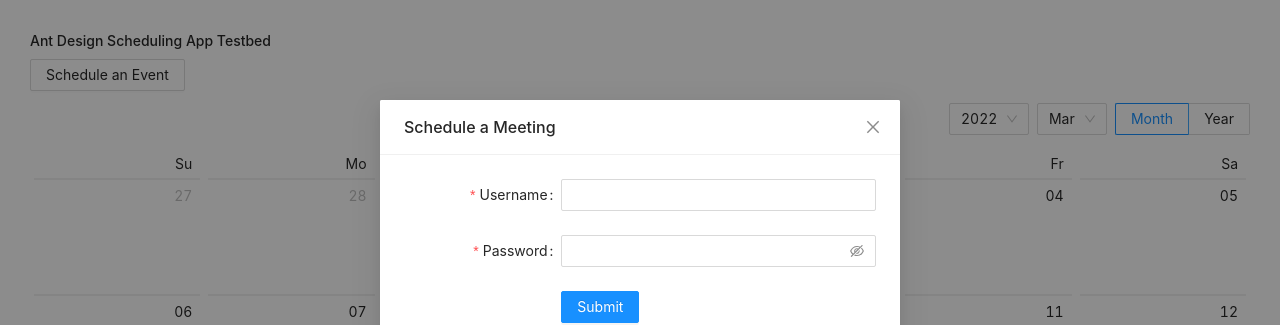
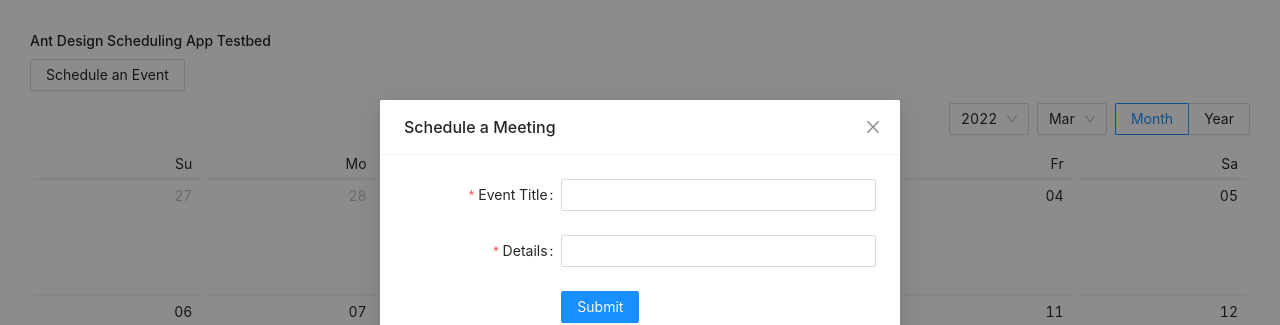
Before and after one commit to paulstgermain/calendar-test, a React (Create React App) app: page / in a window 1280 px wide. Both pictures are taken after a click on the button "Schedule an Event". Shown: the top 325 px of the page. Built offline with nearby package versions, Linux system fonts and the light colour scheme; the HTML template or start-up script is replaced by a standard one.

Commit message:
enables the addition and rendering of new events to the calendar

```diff
--- a/src/App.js
+++ b/src/App.js
@@ -1,4 +1,4 @@
-import React, { useState } from 'react';
+import React, { useState, useEffect } from 'react';
 import './styles/App.css';
 import "antd/dist/antd.css";
 import { Calendar, Modal, Badge, Button } from 'antd';
@@ -56,7 +56,7 @@ function App() {
       <ul className="events">
         {listData.map(item => (
           <span key={item.content}>
-            <Badge status={item.type} text={item.content} onClick={() => showModal(item)} />
+            <Badge status={item.type} text={item.content} onClick={() => showModal(item)} /><br />
           </span>
         ))}
       </ul>
--- a/src/components/ScheduleModal.js
+++ b/src/components/ScheduleModal.js
@@ -13,7 +13,9 @@ export default function ScheduleModal(props) {
   };
 
   const onFinish = (values) => {
+    const newEvent = {...values, date: "17/03/2022", type: "success"};
     console.log("Success:", values);
+    setEventsArr([...eventsArr, newEvent]);
   };
 
   const onFinishFailed = (errorInfo) => {
@@ -38,19 +40,19 @@ export default function ScheduleModal(props) {
           autoComplete="off"
         >
           <Form.Item
-            label="Username"
-            name="username"
-            rules={[{ required: true, message: "Please input your username!" }]}
+            label="Event Title"
+            name="content"
+            rules={[{ required: true, message: "Please input an event title!" }]}
           >
             <Input />
           </Form.Item>
 
           <Form.Item
-            label="Password"
-            name="password"
-            rules={[{ required: true, message: "Please input your password!" }]}
+            label="Details"
+            name="details"
+            rules={[{ required: true, message: "Please input this event's details!" }]}
           >
-            <Input.Password />
+            <Input />
           </Form.Item>
 
           <Form.Item wrapperCol={{ offset: 8, span: 16 }}>
```
